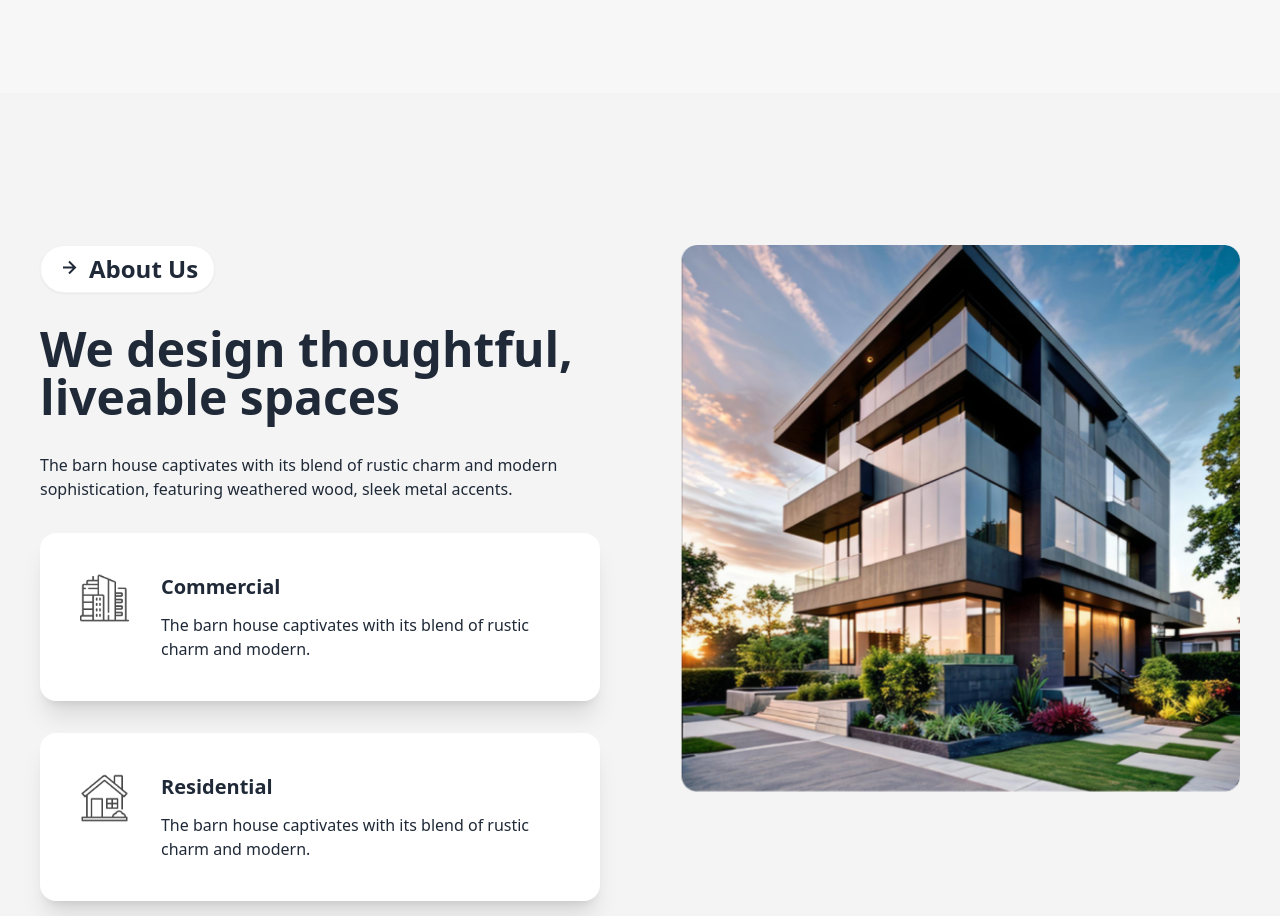
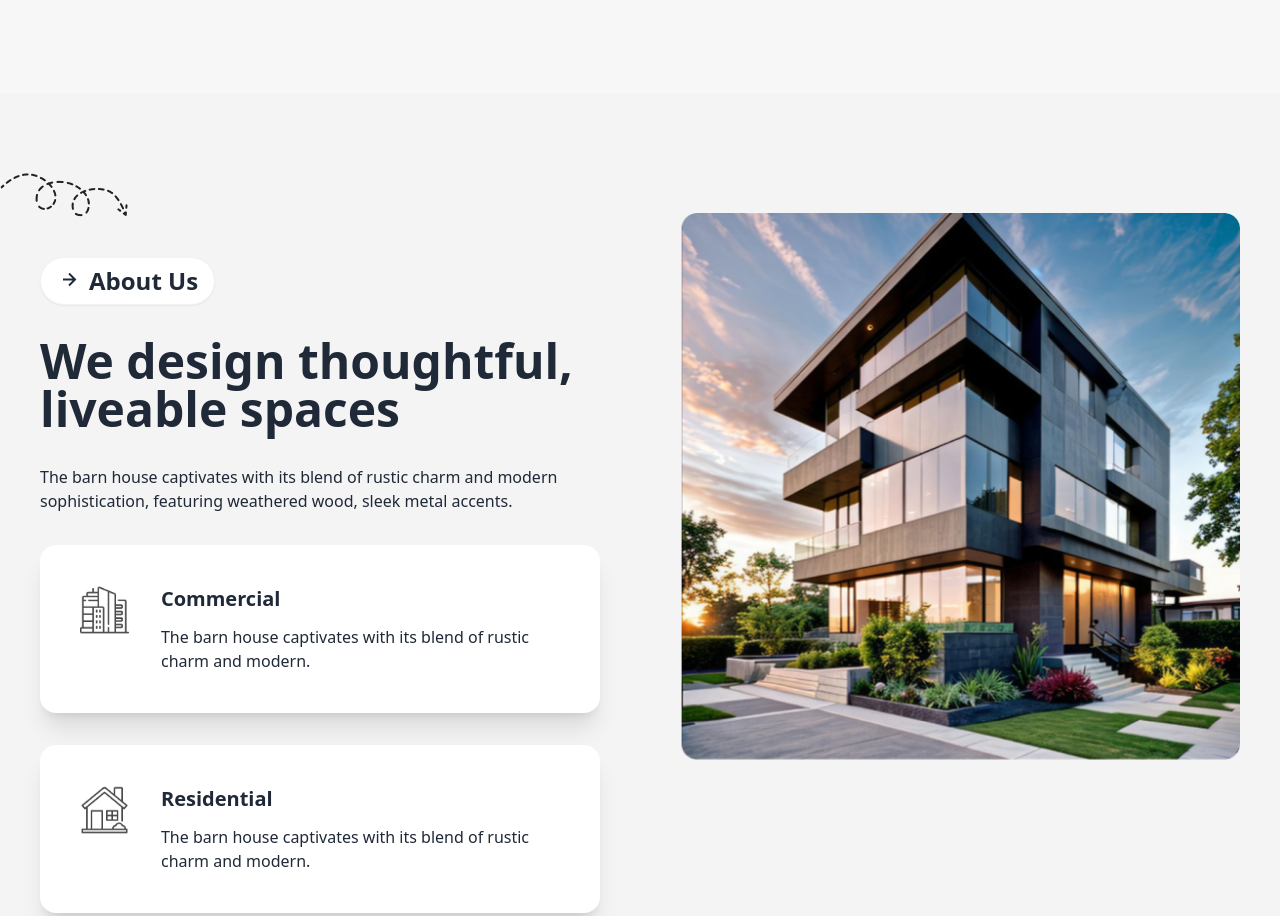
Before and after one commit to nowrinesha/pjm-mi3-m16-b10-a3-rentHome, a website: page index.html in a window 1280 px wide. Shown: the part 805-1721 px from the top of the page. Drawn offline with nearby package versions, Linux system fonts and the light colour scheme; files that its build step writes are made by us from their sources.

Commit message:
added image in about us

```diff
--- a/index.html
+++ b/index.html
@@ -109,12 +109,15 @@
       </section>
       <!-- banner section ends -->
       <!-- we design section starts -->
-      <section class="bg-[#F4F4F4] md:py-28">
+      <section class="bg-[#F4F4F4] md:py-20">
         <!-- <div class="">
           <img src="./assets/Vector.png" alt="">
         </div> -->
         <div class="container mx-auto flex flex-col md:flex-row justify-between">
           <div class="w-full md:w-1/2">
+            <div class="hidden md:block">
+              <img src="./assets/Vector.png" alt="">
+            </div>
             <div class="p-10 space-y-4 md:space-y-8 text-center md:text-start">
               <span class="btn text-2xl bg-white rounded-3xl">
                 <span class=""><i class='bx bx-right-arrow-alt'></i></span>
```
